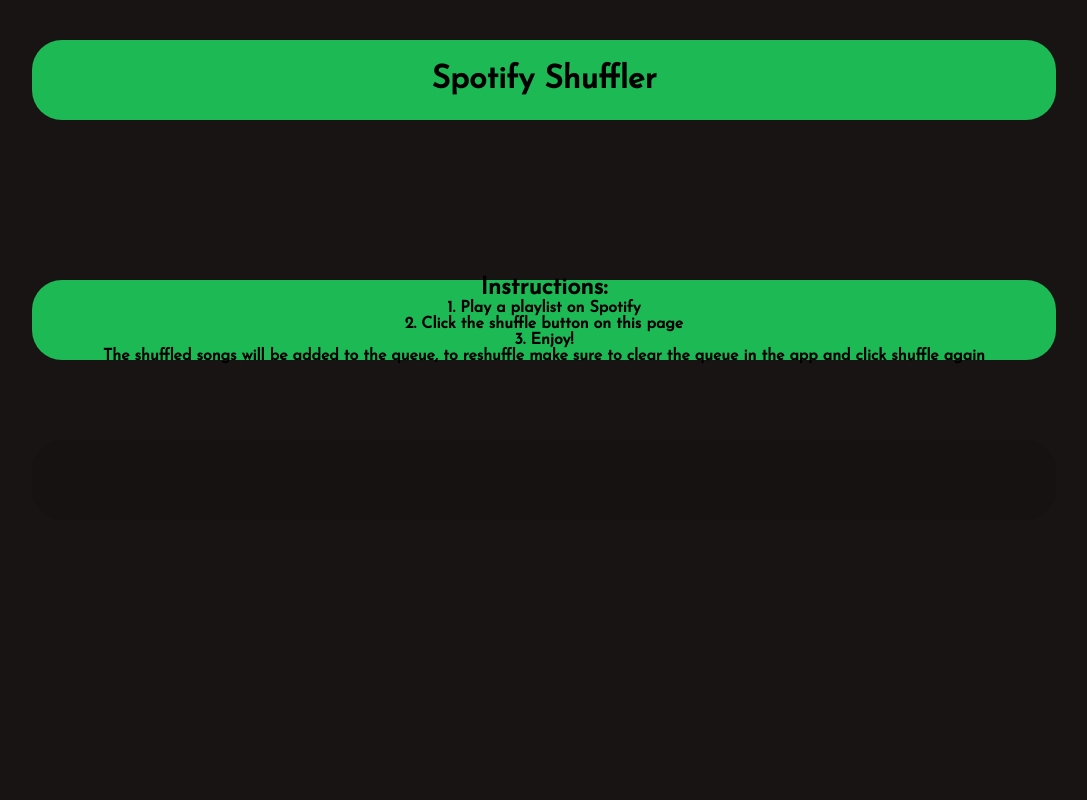
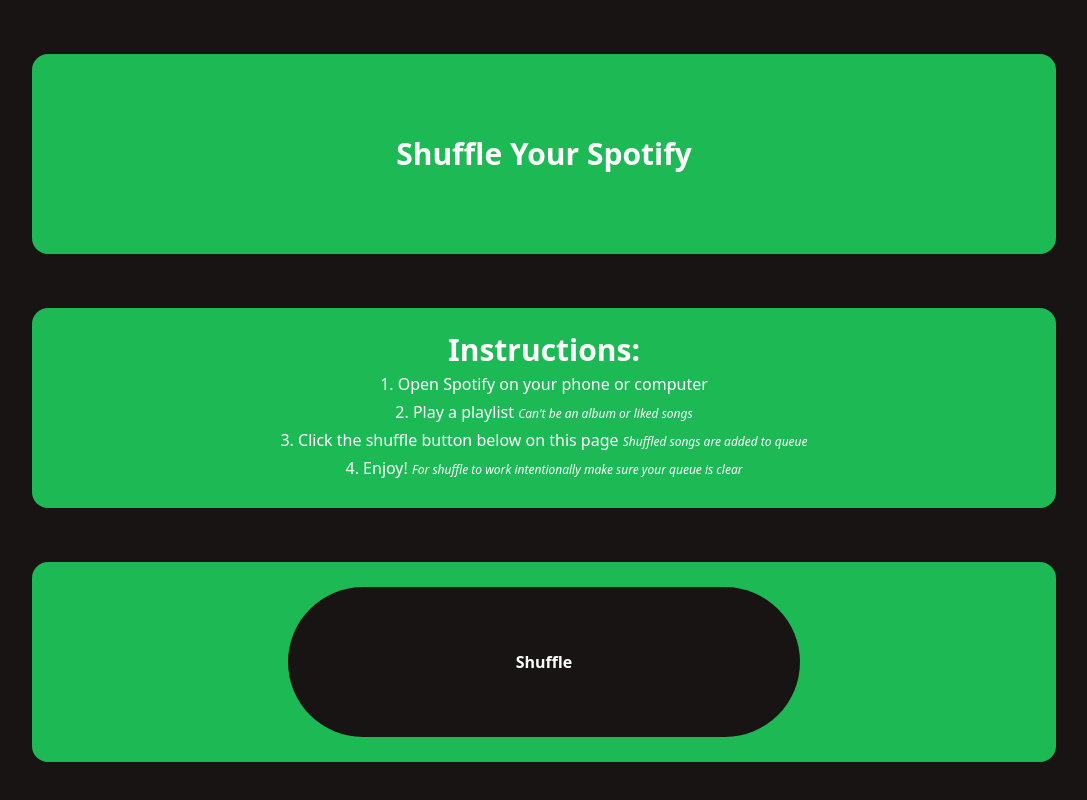
Before and after one commit to NithinT7/spotify-shuffler, a React (Create React App) app in the folder frontend/: page /shuffler in a window 1280 px wide. Shown: the whole page, without its empty margins (96-1183 px from the left). Built offline with nearby package versions, Linux system fonts and the light colour scheme; no server answers.

Commit message:
tailwind added + shuffling working properly

```diff
--- a/frontend/package.json
+++ b/frontend/package.json
@@ -14,6 +14,7 @@
     "react-dom": "^18.2.0",
     "react-router-dom": "^6.21.1",
     "react-scripts": "5.0.1",
+    "tailwindcss": "^3.4.1",
     "web-vitals": "^2.1.4"
   },
   "scripts": {
--- a/frontend/src/App.css
+++ /dev/null
@@ -1,10 +0,0 @@
-*{
-    margin: 0;
-    padding: 0;
-
-}
-
-.App{
-    height: 100vh;
-    width: 100%
-}
--- a/frontend/src/App.js
+++ b/frontend/src/App.js
@@ -1,5 +1,4 @@
 import React, { useState } from 'react';
-import './App.css';
 import { BrowserRouter, Routes, Route } from "react-router-dom";
 import LandingPage from './components/LandingPage/LandingPage';
 import Shuffler from './components/Shuffler/Shuffler';
@@ -10,7 +9,7 @@
 function App() {
 
   return (
-    <div className="App">
+    <div className="w-full h-screen ">
       <BrowserRouter>
       <Routes>
         <Route path="/" element={<LandingPage/>}/>
--- a/frontend/src/components/Shuffler/Shuffler.css
+++ /dev/null
@@ -1,45 +0,0 @@
-@import url('https://fonts.googleapis.com/css2?family=Josefin+Sans&display=swap');
-
-.Shuffler{
-    display: flex;
-    flex-direction: column;
-    align-items: center;
-    justify-content: center;
-    height: 100%;
-    width: 100%;
-    background-color: #191414;
-    font-family: 'Josefin Sans', sans-serif;
-}
-
-.Shuffler-header{
-    font-size: 1em;
-    width: 80%;
-    text-align: center;
-    justify-content: center;
-    align-items: center;
-    height: 20%;
-    display: flex;
-    position: absolute;
-    top:0;
-    font-weight: 800;
-}
-
-.Instructions{
-    width: 80%;
-    text-align: center;
-    justify-content: center;
-    align-items: center;
-    height: 20%;
-    display: flex;
-    font-weight: 800;
-}
-
-.Shuffler-button{
-    width: 80%;
-    text-align: center;
-    justify-content: center;
-    align-items: center;
-    height: 20%;
-    display: flex;
-    font-weight: 800;
-}
--- a/frontend/src/components/Shuffler/Shuffler.jsx
+++ b/frontend/src/components/Shuffler/Shuffler.jsx
@@ -1,36 +1,44 @@
 import React, { useEffect, useState } from 'react';
 import axios from 'axios';
-import Box from '@mui/material/Box';
-import './Shuffler.css';
-import { Button } from '@mui/material';
 
 const Shuffler = () => {
   const [userToken, setUserToken] = useState(null);
   const [playlist, setPlaylist] = useState('');
   const [songs, setSongs] = useState([]);
-  const [isListening, setIsListening] = useState(false);
-  const [isDoneShuffling, setIsDoneShuffling] = useState(false);
+  const [isListening, setIsListening] = useState(true);
+  const [isDoneShuffling, setIsDoneShuffling] = useState(true);
 
-  useEffect(() => {
   const fetchTokenAndPlayBack = async () => {
     try {
-        if (!userToken) {
+      if (localStorage.getItem('token') && localStorage.getItem('token') !== 'undefined') {
+        setUserToken(localStorage.getItem('token'));
+
+        const playbackResponse = await axios.get(`http://localhost:4000/playback?token=${localStorage.getItem('token')}`);
+        console.log(playbackResponse.data)
+        setIsListening(true);
+        handlePlaylist(playbackResponse.data, localStorage.getItem('token'));
+      }
+      else if (!userToken) {
         const code = new URL(window.location.href).searchParams.get('code');
         const { data } = await axios.get(`http://localhost:4000/token?code=${code}`);
         setUserToken(data.access_token);
+        localStorage.setItem('token', data.access_token);
 
-          const playbackResponse = await axios.get(`http://localhost:4000/playback?token=${data.access_token}`);
+      }
+      else {
+        const playbackResponse = await (await axios.get(`http://localhost:4000/playback?token=${userToken}`));
+        console.log(userToken);
         setIsListening(true);
-          handlePlaylist(playbackResponse.data, data.access_token);
+        handlePlaylist(playbackResponse.data, userToken);
       }
     } catch (error) {
       console.error(error);
       setIsListening(false);
+      setTimeout(() => {
+        setIsListening(true);
+      }, [5000]);
     }
   };
-
-    fetchTokenAndPlayBack();
-  }, [userToken]);
 
   const handlePlaylist = async (playbackData, accessToken) => {
     if (playbackData && playbackData.context && playbackData.context.type === 'playlist') {
@@ -38,12 +46,12 @@
       setPlaylist(playlistId);
 
       try {
+        setIsDoneShuffling(false);
         const { data } = await axios.get(`http://localhost:4000/getTracks?playlistId=${playlistId}&token=${accessToken}`);
         const trackUris = data.items.map(item => item.track.uri.split(':')[2]);
         setSongs(trackUris);
 
         const shuffledSongs = shuffle(trackUris);
-        setIsDoneShuffling(false);
         await axios.post('http://localhost:4000/addQueue', {
           token: accessToken,
           songs: shuffledSongs
@@ -52,6 +60,12 @@
       } catch (error) {
         console.error(error);
       }
+    }
+    else {
+      setIsListening(false);
+      setTimeout(() => {
+        setIsListening(true);
+      }, [5000]);
     }
   };
 
@@ -67,24 +81,36 @@
   };
 
   return (
-    <div className='Shuffler'>
-      <div className='Shuffler-header'>
-        <Box display="flex" sx={{ width: '100%', backgroundColor: '#1DB954', borderRadius: '30px', height: '50%', alignItems: "center", justifyContent: 'center' }}>
-          <h1>Spotify Shuffler</h1>
-        </Box>
+    <div className='w-full h-full flex flex-col font-sans justify-evenly items-center bg-spotifyBlack'>
+      <div className='flex flex-col items-center justify-center h-1/4 bg-spotifyGreen w-4/5 mt-4 rounded-2xl'>
+        <div className='text-3xl text-spotifyWhite '>
+          <h1 className='font-bold'>Shuffle Your Spotify</h1>
         </div>
-      <div className="Instructions">
-        <Box display="flex" sx={{ width: '100%', backgroundColor: '#1DB954', borderRadius: '30px', height: '50%', justifyContent: "center", flexDirection: "column" }}>
-          <h2 >Instructions:</h2>
-          <ol>1. Play a playlist on Spotify</ol>
-          <ol>2. Click the shuffle button on this page</ol>
-          <ol>3. Enjoy!</ol>
-          <b6>The shuffled songs will be added to the queue, to reshuffle make sure to clear the queue in the app and click shuffle again</b6>
-        </Box>
       </div>
-      <div className= 'Shuffler-button'>
-        <Button variant="contained" onClick={() => handlePlaylist(playlist, userToken)} disabled={!isListening || isDoneShuffling} sx={{ width: '100%', backgroundColor: '#1DB954', borderRadius: '30px', height: '50%', alignItems: "center", justifyContent: 'center' }}/>
+      <div className='flex flex-col items-center justify-center h-1/4 bg-spotifyGreen w-4/5 mt-4 rounded-2xl'>
+        <div className='text-3xl text-spotifyWhite text-center'>
+          <h1 className='font-bold'>Instructions:</h1>
+          <p className='font-medium text-base my-1'>1. Open Spotify on your phone or computer</p>
+          <p className='font-medium text-base my-1'>2. Play a playlist <span className='font-thin text-xs italic'>Can't be an album or liked songs</span></p>
+          <p className='font-medium text-base my-1'>3. Click the shuffle button below on this page <span className='font-thin text-xs italic'>Shuffled songs are added to queue</span></p>
+          <p className='font-medium text-base my-1'>4. Enjoy! <span className='font-thin text-xs italic'>For shuffle to work intentionally make sure your queue is clear</span></p>
         </div>
+      </div>
+      <div className='flex flex-col items-center justify-center h-1/4 bg-spotifyGreen w-4/5 mt-4 rounded-2xl'>
+        <p className={`text-spotifyWhite text-center font-medium text-base my-1 ${isListening ? 'hidden' : ''}`}>
+          Please play a playlist on Spotify
+        </p>
+        <p className={`text-spotifyWhite text-center font-medium text-base my-1 ${isDoneShuffling ? 'hidden' : ''}`}>
+          Shuffling...
+        </p>
+        <button
+          className='bg-spotifyBlack text-spotifyWhite font-bold py-2 px-4 rounded-full h-3/4 w-1/2'
+          onClick={fetchTokenAndPlayBack}
+        >
+          Shuffle
+        </button>
+      </div>
+
     </div>
   );
 };
--- /dev/null
+++ b/frontend/src/index.css
@@ -0,0 +1,3 @@
+@tailwind base;
+@tailwind components;
+@tailwind utilities;
--- a/frontend/src/index.js
+++ b/frontend/src/index.js
@@ -1,6 +1,7 @@
 import React from 'react';
 import ReactDOM from 'react-dom/client';
 import App from './App';
+import './index.css';
 
 const root = ReactDOM.createRoot(document.getElementById('root'));
 root.render(
--- /dev/null
+++ b/frontend/tailwind.config.js
@@ -0,0 +1,17 @@
+/** @type {import('tailwindcss').Config} */
+module.exports = {
+  content: [
+    "./src/**/*.{js,jsx,ts,tsx}",
+  ],
+  theme: {
+    extend: {
+      colors: {
+        spotifyBlack: '#191414',
+        spotifyGreen: '#1DB954',
+        spotifyGray: '#535353',
+        spotifyWhite: '#FFFFFF',
+      }
+    },
+  },
+  plugins: [],
+}
```
Also changed, not shown: 1 other file (tests, documents, lock files or other folders). Lines whose indentation alone changed are shown as unchanged.
